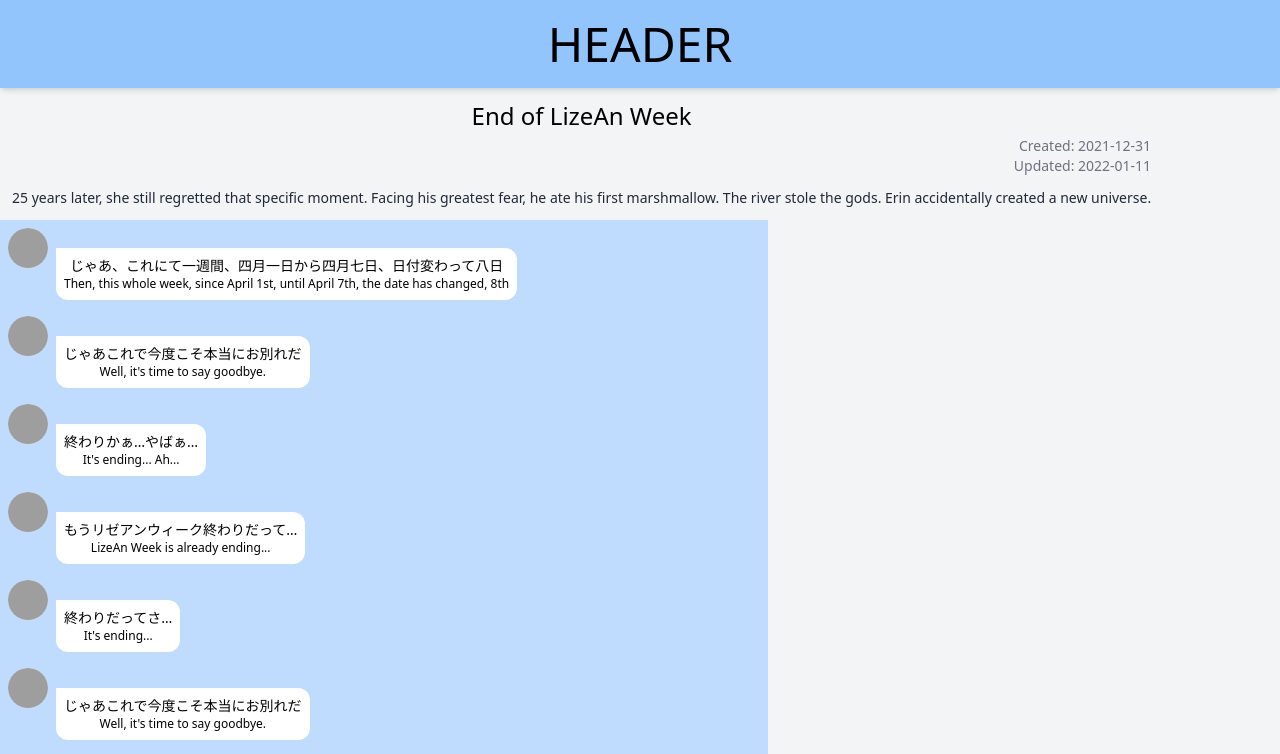
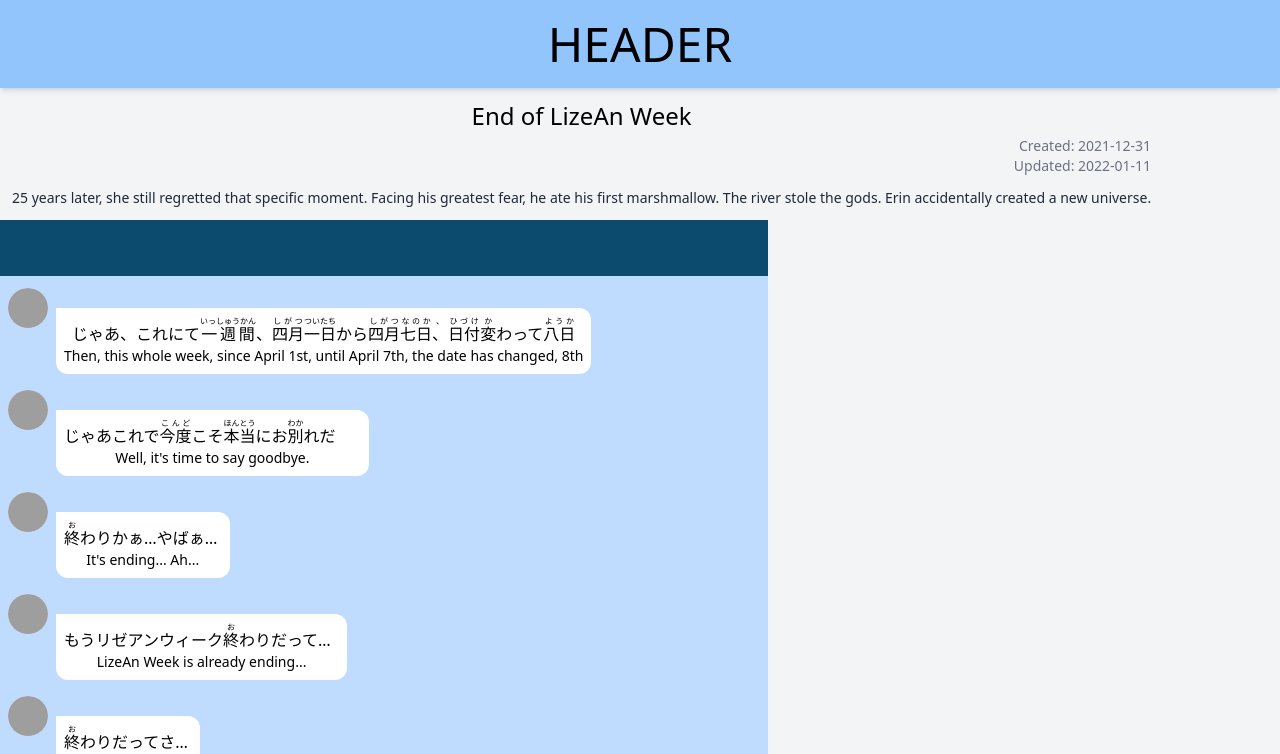
Before and after one commit to asoyuta/vapan-next-js, a Next.js app: page /articles/read in a window 1280 px wide. Shown: the top 754 px of the page. Built offline with nearby package versions, Linux system fonts and the light colour scheme; grey boxes are pictures that could not be loaded.

Commit message:
edit chat display

```diff
--- a/package.json
+++ b/package.json
@@ -10,12 +10,12 @@
     "firebase": "^9.6.1",
     "next": "latest",
     "react": "^17.0.2",
-    "react-dom": "^17.0.2",
-    "tailwind-scrollbar-hide": "^1.1.7"
+    "react-dom": "^17.0.2"
   },
   "devDependencies": {
     "autoprefixer": "^10.4.0",
     "postcss": "^8.4.4",
-    "tailwindcss": "^3.0.0"
+    "tailwindcss": "^3.0.0",
+    "tailwind-scrollbar-hide": "^1.1.7"
   }
 }
--- a/src/components/Articles/Article.js
+++ b/src/components/Articles/Article.js
@@ -1,16 +1,10 @@
-import { Line } from '..'
+import { Line, Title } from '..'
 
 function Article({ title, createDate, updateDate, description, lines }) {
   return (
     <div className="">
       {/* Title */}
-      <div className="m-3">
-        <h1 className="flex justify-center text-2xl font-medium mb-1">{title}</h1>
-        <div className="flex flex-col items-end">
-          <h2 className=" text-sm text-gray-500">Created: {createDate}</h2>
-          <h2 className=" text-sm text-gray-500">Updated: {updateDate}</h2>
-        </div>
-      </div>
+      <Title title={title} createDate={createDate} updateDate={updateDate} />
 
       <div className="m-3">
         <p className="text-gray-800 text-sm">{description}</p>
@@ -18,11 +12,18 @@ function Article({ title, createDate, updateDate, description, lines }) {
 
       {/* Device */}
       <div className="">
-        {/* Background */}
-        <div className="h-screen bg-blue-200 max-w-3xl p-2 overflow-scroll">
-          {lines.map(({ displayName, icon, nihongo, freeEN }, i) => (
-            <Line key={i} displayName={displayName} icon={icon} nihongo={nihongo} freeEN={freeEN} />
-          ))}
+        {/* Display */}
+        <div className=" max-w-3xl">
+          {/* Option / Character Details / Stream Details */}
+          <div className=" bg-sky-900 h-14 top-0 z-50"></div>
+          {/* Chat */}
+          <div className="bg-blue-200 h-[calc(100vh-96px)] overflow-scroll scrollbar-hide px-2 py-3">
+            {lines.map(({ displayName, icon, nihongo, furigana, freeEN }, i) => (
+              <Line key={i} displayName={displayName} icon={icon} nihongo={nihongo} freeEN={freeEN} furigana={furigana} />
+            ))}
+          </div>
+          {/* Decolation */}
+          <div className="bg-slate-500 h-10 top-0 z-50"></div>
         </div>
       </div>
     </div>
--- a/src/components/Articles/Line.js
+++ b/src/components/Articles/Line.js
@@ -1,14 +1,15 @@
 import Image from 'next/image'
+import { Furigana } from '..'
 
 function Line({ displayName, icon, nihongo, furigana, freeEN, details }) {
   return (
     <div className="flex mb-4">
       <div className="relative bg-white h-10 w-10 rounded-full flex-shrink-0">
-        <Image className="rounded-full" src={icon} layout="fill" objectFit='cover' />
+        <Image className="rounded-full" src={icon} layout="fill" objectFit="cover" />
       </div>
       <div className="flex flex-col items-center ml-2 bg-white px-2 py-2 rounded-xl rounded-tl-none mt-5">
-        <p className=' text-sm'>{nihongo}</p>
-        <p className=' text-xs'>{freeEN}</p>
+        <Furigana nihongo={nihongo} furigana={furigana} furiOn={true} />
+        <p className=" text-sm">{freeEN}</p>
       </div>
     </div>
   )
--- /dev/null
+++ b/src/components/Articles/Title.js
@@ -0,0 +1,13 @@
+function Title({ title, createDate, updateDate }) {
+  return (
+    <div className="m-3">
+      <h1 className="flex justify-center text-2xl font-medium mb-1">{title}</h1>
+      <div className="flex flex-col items-end">
+        <h2 className=" text-sm text-gray-500">Created: {createDate}</h2>
+        <h2 className=" text-sm text-gray-500">Updated: {updateDate}</h2>
+      </div>
+    </div>
+  )
+}
+
+export default Title
--- /dev/null
+++ b/src/components/Furigana.js
@@ -0,0 +1,19 @@
+function Furigana({ nihongo, furigana, furiOn }) {
+  return (
+    <>
+      {furiOn ? (
+        <ruby className="text-base">
+          {nihongo.map((_, i) => (
+            <>
+              {nihongo[i]} <rt>{furigana[i]}</rt>
+            </>
+          ))}
+        </ruby>
+      ) : (
+        <>{nihongo.join('')}</>
+      )}
+    </>
+  )
+}
+
+export default Furigana
--- a/src/components/index.js
+++ b/src/components/index.js
@@ -1,8 +1,10 @@
 export { default as EditCharacters } from './EditCharacters'
 export { default as EditCharactersCol } from './EditCharactersCol'
 export { default as EditDialogue } from './EditDialogue'
+export { default as Furigana } from './Furigana'
 export { default as Header } from './Header'
 
 // Articles
 export { default as Article } from './Articles/Article'
 export { default as Line } from './Articles/Line'
+export { default as Title } from './Articles/Title'
--- a/src/pages/articles/read.js
+++ b/src/pages/articles/read.js
@@ -25,13 +25,13 @@ const lines = [
       '',
       'しがつ',
       'ついたち',
-      'から',
+      '',
       'しがつ',
       'なのか',
       '、',
       'ひづけ',
       'か',
-      'わって',
+      '',
       'ようか',
     ],
     freeEN: 'Then, this whole week, since April 1st, until April 7th, the date has changed, 8th',
```
Also changed, not shown: 1 other file (tests, documents, lock files or other folders).
